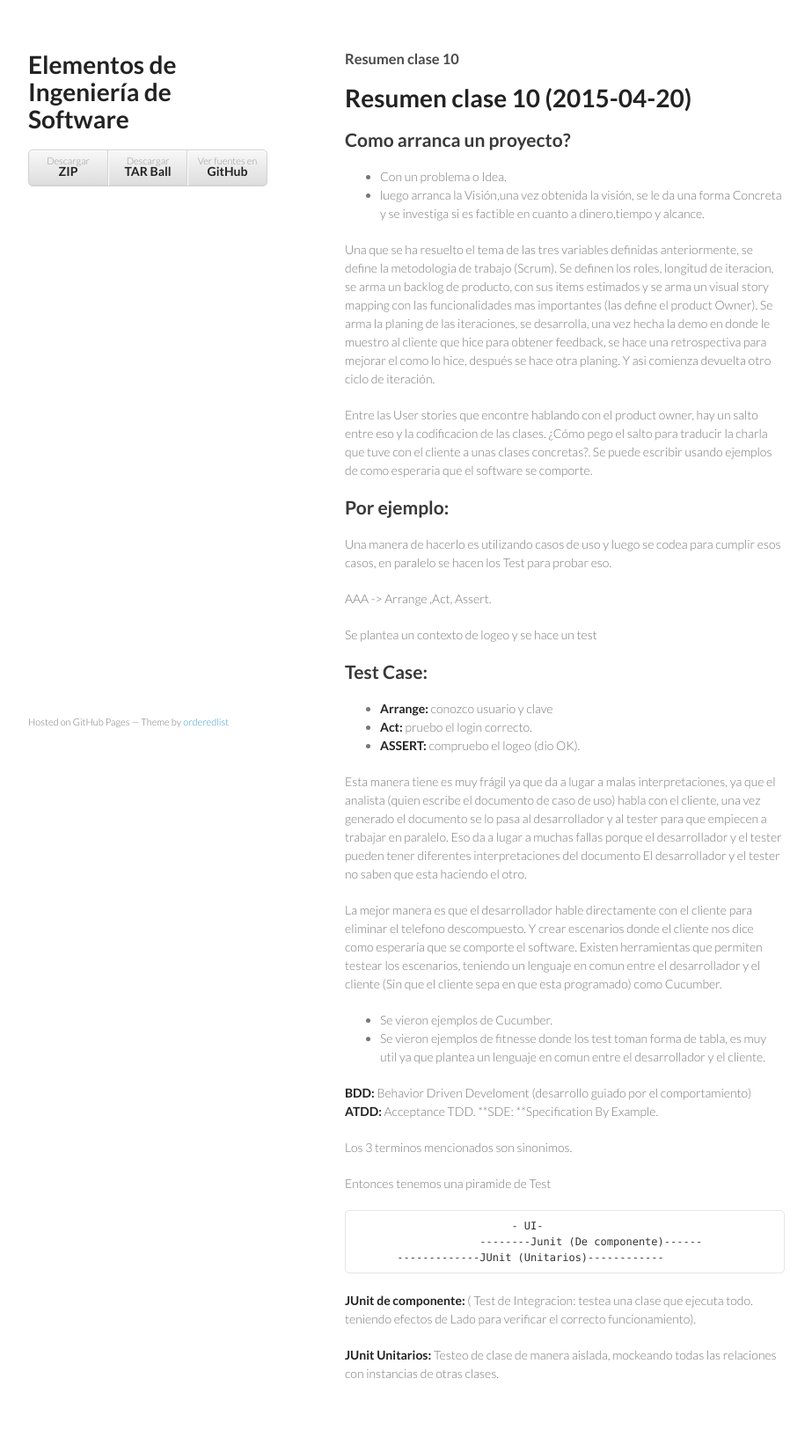
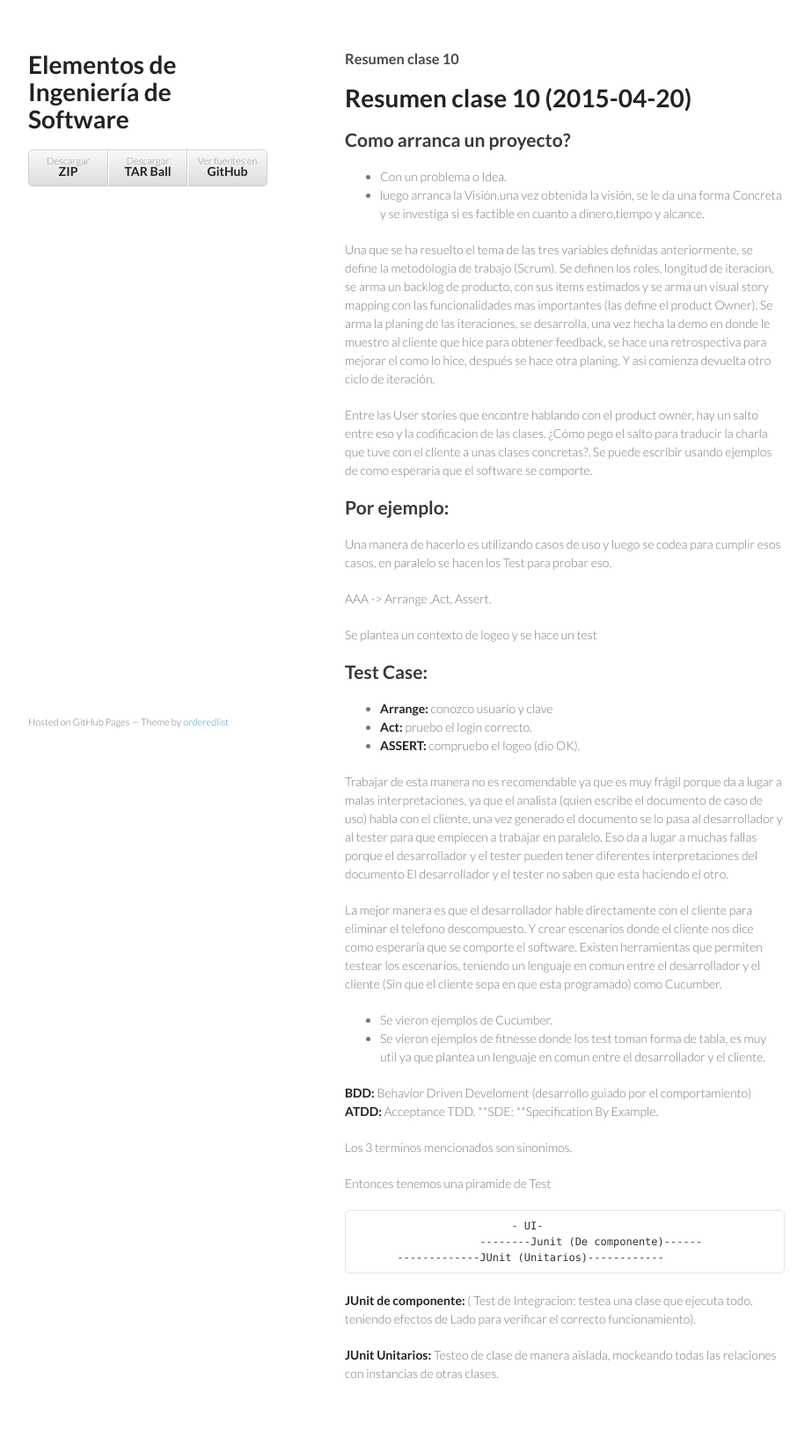
Before and after one commit to SoftwareEngineeringUNQ/bitacora, a Jekyll site: the page built from _posts/2015-04-20-resumen-clase-10.md, in a window 1280 px wide. Shown: the whole page at 88% size, without its empty margins (178-1101 px from the left). Built offline with Jekyll 4.4.1, drawn with Linux system fonts in a browser that asks for light colours.

Commit message:
Se sube la modificacion de  la clase 10 de la fecha 20-03-2015

```diff
--- a/_posts/2015-04-20-resumen-clase-10.md
+++ b/_posts/2015-04-20-resumen-clase-10.md
@@ -33,7 +33,7 @@ Se plantea un contexto de logeo y se hace un test
 *	**Act:** pruebo el login correcto.
 *	**ASSERT:** compruebo el logeo (dio OK).
 
-Esta manera tiene es muy frágil ya que da a lugar a malas interpretaciones, ya que el analista (quien escribe el documento de caso de uso) habla con el cliente, una vez generado el documento
+Trabajar de esta manera no es recomendable ya que  es muy frágil porque da a lugar a malas interpretaciones, ya que el analista (quien escribe el documento de caso de uso) habla con el cliente, una vez generado el documento
 se lo pasa al desarrollador y al tester para que empiecen a trabajar en paralelo. Eso da a lugar a muchas fallas porque el desarrollador y el tester pueden tener diferentes interpretaciones del documento
 El desarrollador y el tester no saben que esta haciendo el otro.
 
```
